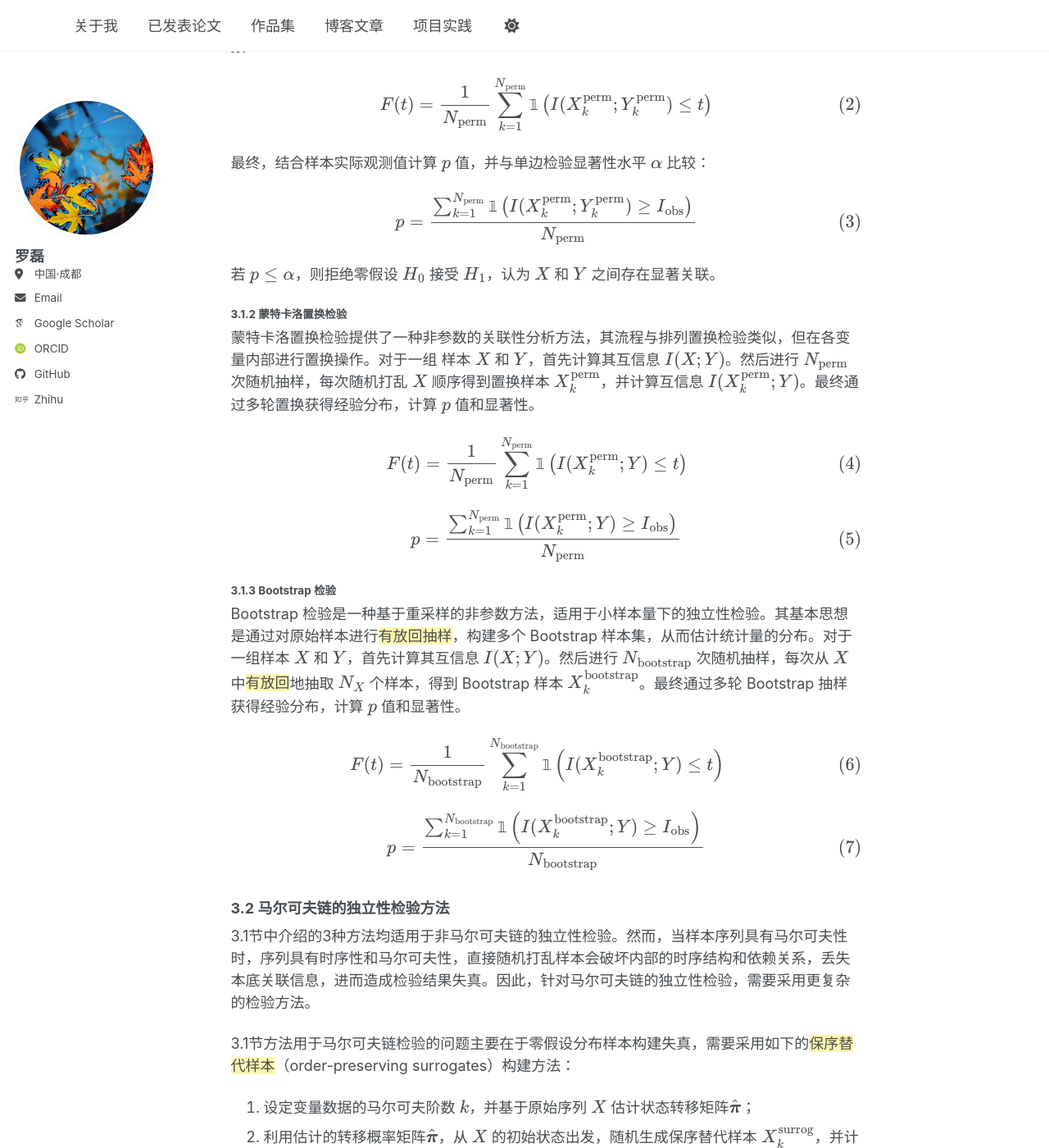
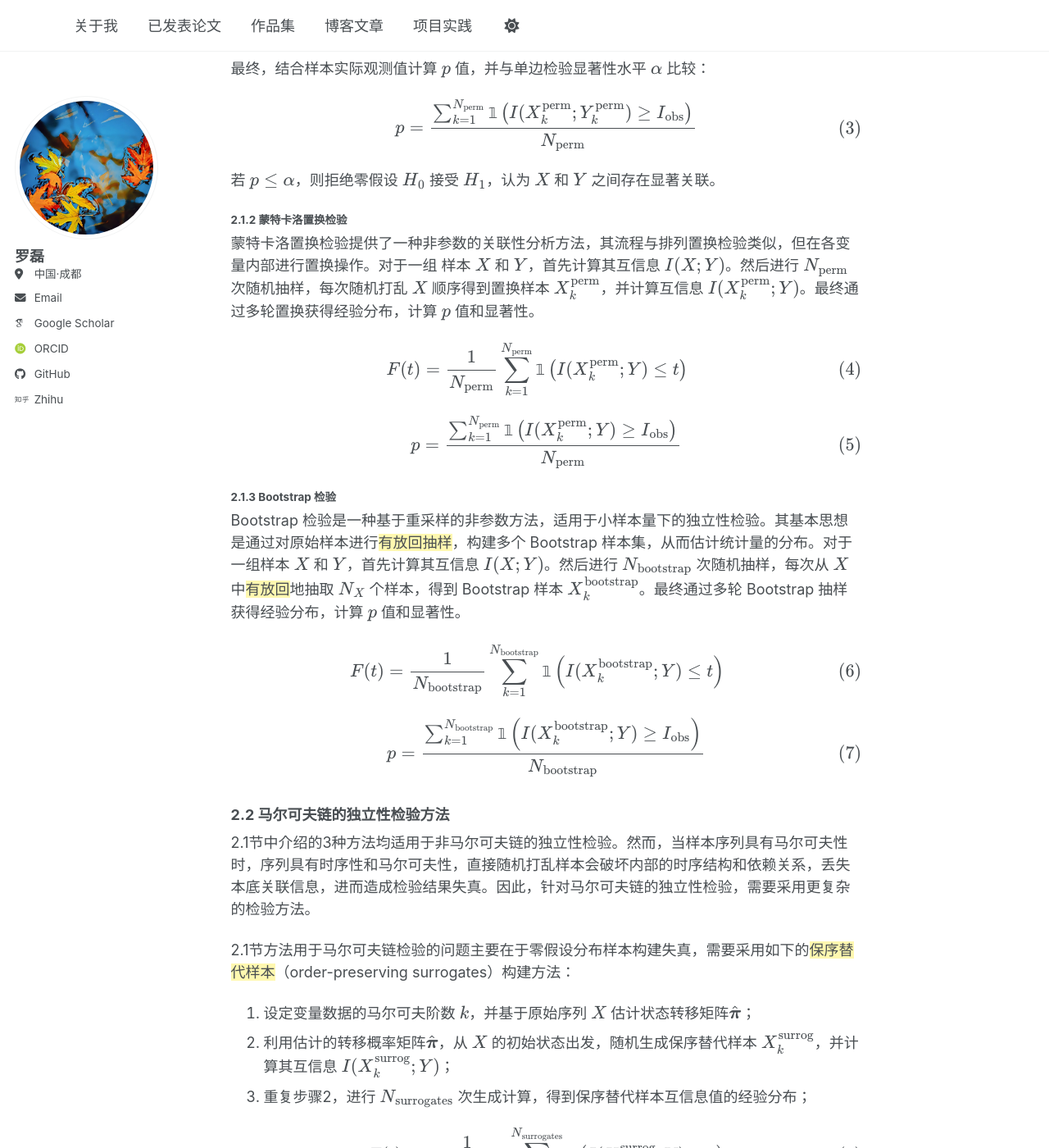
Before and after one commit to Ulti-Dreisteine/academicpages, a Jekyll site: the page built from _posts/2026-05-25-小样本马尔可夫链独立性检验.md, in a window 1280 px wide and 1400 px high, scrolled down 3948 px. Shown: the whole window at 82% size. Built offline with Jekyll 4.4.1, drawn with Linux system fonts in a browser that asks for light colours; some web fonts are replaced; a script bundle is joined from its source files by our own code; library files that are not in the unit come from our copies; some of the changed text lies outside the part shown.

Commit message:
更新：调整文档结构，修正章节标题顺序以提高可读性

```diff
--- a/_posts/2026-05-25-小样本马尔可夫链独立性检验.md
+++ b/_posts/2026-05-25-小样本马尔可夫链独立性检验.md
@@ -79,9 +75,11 @@
 
 <span style="background-color: #fff8b0">本文研究：如何使用小样本，准确检验 $X$ 和 $Y$ 的独立性，并确定马尔可夫链的阶数。</span>
 
-## 三、小样本量下的独立性检验
+----------------------------------------------------------------------------------------------------
 
-### 3.1 非马尔可夫链的独立性检验方法
+## 二、小样本量下的独立性检验
+
+### 2.1 非马尔可夫链的独立性检验方法
 
 如果 $X$ 和 $Y$ 的样本序列不具有马尔可夫性，则理论上在任意试验 $i$ 中，$X$ 和 $Y$ 应始终相互独立。因此，对每组样本 $x_{i}=\left[ x_{i,1},\cdots,x_{i,N_{\text{steps}}} \right]$ 和 $y_{i}=\left[ y_{i,1},\cdots,y_{i,N_{\text{steps}}} \right]$ 进行独立性检验时，结果应显示二者独立。需要注意的是，由于每次试验的步数 $N_{\text{steps}}$ 较少（实际应用中常见），必须确保在如此小样本量下，独立性检验结果依然具有可靠性。为此，置换检验和 Bootstrap 检验等非参数方法特别适合用于小样本量下复杂分布数据的独立性检验。具体而言，对于某一 $X$-$Y$ 联合分布（其来源不一定为马尔可夫链），通过独立同分布采样获得的样本 $x_{i}$ 和 $y_{i}$，可先计算互信息 $I(x_{i};y_{i})$ 以衡量其关联度，再通过置换检验进行判断：若 $I(x_{i};y_{i})$ 未显著大于 0（零假设 $H_{0}$），则接受 $X$ 与 $Y$ 无关的结论；反之，若显著大于 0（备择假设 $H_{1}$），则认为两者存在关联。
 
@@ -91,7 +89,7 @@
 I(X;Y) = \sum_{x \in X} \sum_{y \in Y} p(x,y) \log \frac{p(x,y)}{p(x)p(y)} \tag{1}
 $$
 
-#### 3.1.1 排列置换检验
+#### 2.1.1 排列置换检验
 
 在零假设 $H_0$ 成立条件下（即 $X$ 和 $Y$ 样本来自同一总体），其组别标签可随机交换而不影响统计量分布。具体实施时：首先将原始样本合并为总集 $Z = X \cup Y = \{z_1,\cdots,z_{N_X+N_Y}\}$，随后进行 $N_{\text{perm}}$ 轮置换抽样，每轮从 $Z$ 中<span style="background-color: #fff8b0">无放回</span>抽取 $\lfloor(N_X+N_Y)/2\rfloor$ 个样本作为置换组 $X_k^{\text{perm}}$，剩余样本作为 $Y_k^{\text{perm}}$，并计算每轮的关联系数$I(X_k^{\text{perm}};Y_k^{\text{perm}})$；通过重复该过程构建经验分布函数
 
@@ -107,7 +105,7 @@
 
 若 $p \leq \alpha$，则拒绝零假设 $H_0$ 接受 $H_1$，认为 $X$ 和 $Y$ 之间存在显著关联。
 
-#### 3.1.2 蒙特卡洛置换检验
+#### 2.1.2 蒙特卡洛置换检验
 
 蒙特卡洛置换检验提供了一种非参数的关联性分析方法，其流程与排列置换检验类似，但在各变量内部进行置换操作。对于一组 样本 $X$ 和 $Y$，首先计算其互信息 $I(X;Y)$。然后进行 $N_{\text{perm}}$ 次随机抽样，每次随机打乱 $X$ 顺序得到置换样本 $X_k^{\text{perm}}$，并计算互信息 $I(X_k^{\text{perm}};Y)$。最终通过多轮置换获得经验分布，计算 $p$ 值和显著性。
 
@@ -119,7 +117,7 @@
 p = \frac{\sum_{k=1}^{N_{\text{perm}}} \mathbb{1}\left(I(X_k^{\text{perm}};Y) \geq I_{\text{obs}}\right)}{N_{\text{perm}}} \tag{5}
 $$
 
-#### 3.1.3 Bootstrap 检验
+#### 2.1.3 Bootstrap 检验
 
 Bootstrap 检验是一种基于重采样的非参数方法，适用于小样本量下的独立性检验。其基本思想是通过对原始样本进行<span style="background-color: #fff8b0">有放回抽样</span>，构建多个 Bootstrap 样本集，从而估计统计量的分布。对于一组样本 $X$ 和 $Y$，首先计算其互信息 $I(X;Y)$。然后进行 $N_{\text{bootstrap}}$ 次随机抽样，每次从 $X$ 中<span style="background-color: #fff8b0">有放回</span>地抽取 $N_X$ 个样本，得到 Bootstrap 样本 $X_k^{\text{bootstrap}}$。最终通过多轮 Bootstrap 抽样获得经验分布，计算 $p$ 值和显著性。
 
@@ -131,12 +129,11 @@
 p = \frac{\sum_{k=1}^{N_{\text{bootstrap}}} \mathbb{1}\left(I(X_k^{\text{bootstrap}};Y) \geq I_{\text{obs}}\right)}{N_{\text{bootstrap}}} \tag{7}
 $$
 
-### 3.2 马尔可夫链的独立性检验方法
+### 2.2 马尔可夫链的独立性检验方法
 
-3.1节中介绍的3种方法均适用于非马尔可夫链的独立性检验。然而，当样本序列具有马尔可夫性时，序列具有时序性和马尔可夫性，直接随机打乱样本会破坏内部的时序结构和依赖关系，丢失本底关联信息，进而造成检验结果失真。因此，针对马尔可夫链的独立性检验，需要采用更复杂的检验方法。
+2.1节中介绍的3种方法均适用于非马尔可夫链的独立性检验。然而，当样本序列具有马尔可夫性时，序列具有时序性和马尔可夫性，直接随机打乱样本会破坏内部的时序结构和依赖关系，丢失本底关联信息，进而造成检验结果失真。因此，针对马尔可夫链的独立性检验，需要采用更复杂的检验方法。
 
-3.1节方法用于马尔可夫链检验的问题主要在于零假设分布样本构建失真，需要采用如下的<span style="background-color: #fff8b0">保序替代样本</span>（order-preserving surrogates）构建方法：
-
+2.1节方法用于马尔可夫链检验的问题主要在于零假设分布样本构建失真，需要采用如下的<span style="background-color: #fff8b0">保序替代样本</span>（order-preserving surrogates）构建方法：
 1. 设定变量数据的马尔可夫阶数 $k$，并基于原始序列 $X$ 估计状态转移矩阵$\hat{\boldsymbol{\pi}}$；
 2. 利用估计的转移概率矩阵$\hat{\boldsymbol{\pi}}$，从 $X$ 的初始状态出发，随机生成保序替代样本 $X_{k}^{\text{surrog}}$，并计算其互信息 $I(X_{k}^{\text{surrog}};Y)$；
 3. 重复步骤2，进行 $N_{\text{surrogates}}$ 次生成计算，得到保序替代样本互信息值的经验分布；
@@ -151,9 +148,9 @@
 p = \frac{\sum_{k=1}^{N_{\text{surrogates}}} \mathbb{1}\left(I(X_{k}^{\text{surrog}};Y) \geq I_{\text{obs}}\right)}{N_{\text{surrogates}}} \tag{9}
 $$
 
-## 3.3 案例分析
+## 三、案例分析
 
-### 3.3.1 独立投掷样本序列
+### 3.1 独立投掷样本序列
 
 下图展示了 $N_{\text{trials}}=1000$ 组独立投掷样本序列 $X$ 和 $Y$ 所得到的真实互信息分布，以及仅通过第1组100个样本在 $N_{\text{resample}}=1000$ 次重采样参数下通过置换检验（perm）、蒙特卡洛置换检验（MC_perm）、Bootstrap 检验（Bootstrap）和马尔可夫链检验（Markov_chain）获得的零假设互信息分布。
 
@@ -163,7 +160,7 @@
 
 可以看出，所有检验方法得到的零假设分布均与真实分布高度一致，说明这四种方法均能有效地检验非马尔可夫数据的独立性。
 
-### 3.3.2 1阶投掷样本序列
+### 3.2 一阶投掷样本序列
 
 下图继续展示了四种方法在1阶投掷样本序列 $X$ 和 $Y$ 上的零假设互信息分布与真实分布对比。
 
```
Also changed, not shown: other parts of _posts/2026-05-25-小样本马尔可夫链独立性检验.md (+1 -5 lines).
